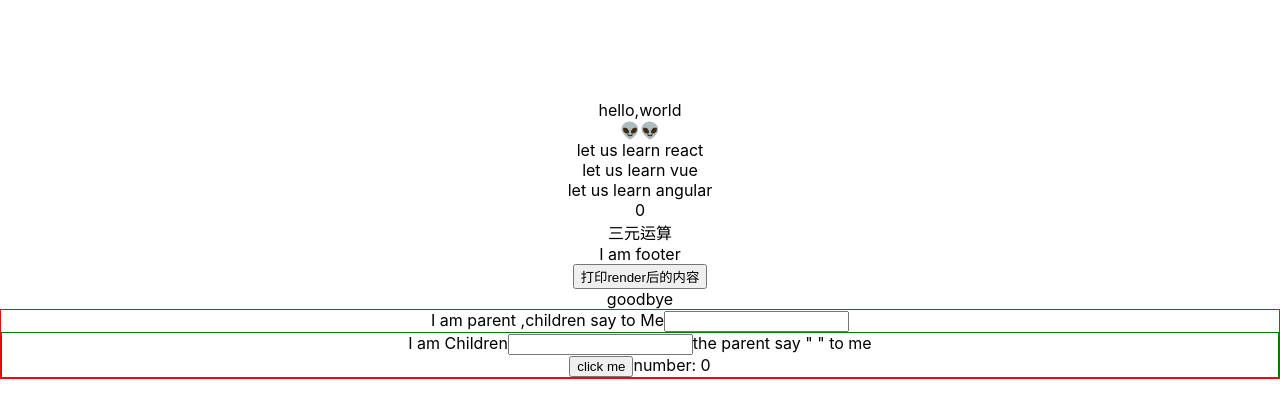
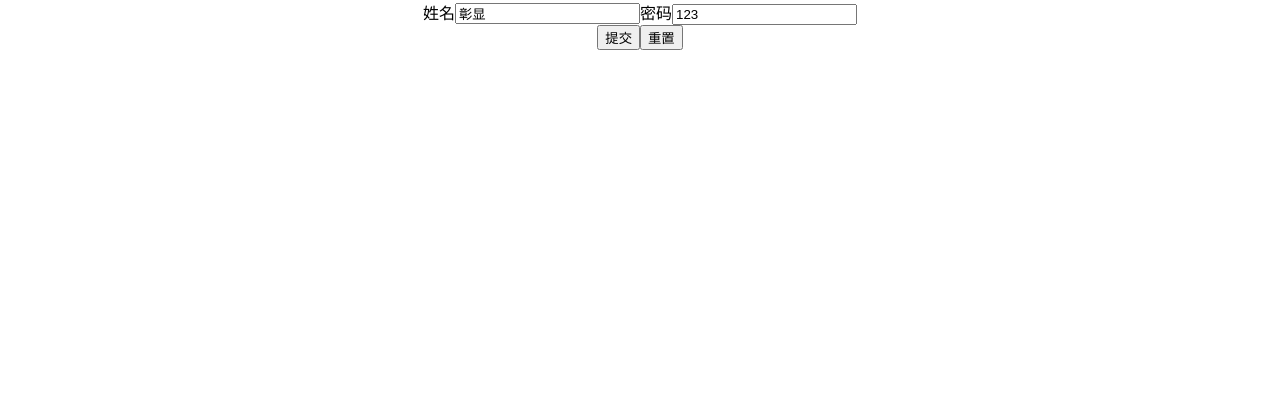
Before and after one commit to cloudXA/react-practice, a React app: page / in a window 1280 px wide. Shown: the top 418 px of the page. Built offline with nearby package versions, Linux system fonts and the light colour scheme.

Commit message:
实现Form FormItem Inputt ---props

```diff
--- a/src/App.js
+++ b/src/App.js
@@ -1,13 +1,15 @@
 import logo from './logo.svg';
 import JsxPractice from './jsx/JsxPractice';
-import Communicate from './communicate/parent.jsx'
+import Communicate from './communicate/parent.jsx';
+import FormContainer from './form-item/index';
 import './App.css';
 
 function App() {
   return (
     <div className="App">
-      <JsxPractice />
-      <Communicate />
+      {/* <JsxPractice />
+      <Communicate /> */}
+      <FormContainer />
     </div>
   );
 }
--- /dev/null
+++ b/src/form-item/Form.jsx
@@ -0,0 +1,88 @@
+import React, { Children, Component } from 'react';
+
+export default class Form extends Component {
+    constructor(props) {
+        super(props);
+        this.state = {
+            formData: {
+                name: '彰显',
+                password: '123'
+            }
+        }
+
+        this.submitForm = this.submitForm.bind(this);
+        this.setValue = this.setValue.bind(this)
+
+    }
+    /**
+     * 用于提交表单数据
+     * @param {*} cb
+     */
+    submitForm(cb) {
+        cb({ ...this.state.formData })
+    }
+    /**
+     * 设置表单数据层
+     */
+    setValue(name, value) {
+        this.setState({
+            formData: {
+                ...this.state.formData,
+                [name]: value
+            }
+        })
+
+    }
+
+    /**
+     * 重置表单数据
+     */
+    resetForm() {
+
+        Object.keys(this.state.formData).forEach((key, index) => {
+            this.state.formData[key] = ''
+        })
+
+        this.setState({
+            ...this.state.formData
+        })
+
+    }
+
+    render() {
+        const renderChildren = [];
+        const { children } = this.props;
+        React.Children.forEach(children, (child) => {
+            // child指的是formItem
+            const { name } = child.props;
+            const Children = React.cloneElement(child, {
+                key: name,
+                name,
+                value: this.state.formData?.[name] || '',
+                handleChange: this.setValue
+            }, child.props.children)
+
+            renderChildren.push(Children);
+
+        })
+        return renderChildren;
+    }
+}
+
+/**
+ *  在Form组件内部维护了一套state状态
+ *      1. 声明state状态
+ *      2. setState改变state状态
+ *      3. state数据流自顶向下流动, Form ---> FormItem  ---> Input ----> input（h5）value
+ *  实例有一些方法：
+ *      1. submitForm --- 接受一个callback，将state状态回传给调用者
+ *      2. setValue ---- 用于改变state状态值
+ *      3. resetForm  ---- 用于重置state状态值
+ *  解决组件嵌套问题：
+ *      1. props.children作为嵌套的组件和元素集合
+ *      2. React.Children.forEach()可以作为批量处理组件，添加属性值等等
+ *          2.1. 添加属性有state基于formItem属性名对应的值
+ *          2.1. 添加方法名，用于内部向外改变state状态
+ *
+ *
+ */
--- /dev/null
+++ b/src/form-item/FormItem.jsx
@@ -0,0 +1,33 @@
+import React, { Component } from 'react';
+
+export default class FormItem extends Component {
+
+
+    render() {
+        const renderChildren = [];
+        const { children, handleChange, name, value } = this.props;
+        console.log('value', value);
+
+        const onChange = (value) => {
+            handleChange(name, value);
+        }
+
+        React.Children.forEach(children, (child) => {
+            const { name } = child.props;
+            const Children = React.cloneElement(child, {
+                key: name,
+                onChange,
+                value: value
+            }, child.props.children)
+
+            renderChildren.push(Children);
+        })
+        return renderChildren;
+    }
+}
+
+/**
+ *  FormItem 获取到由Form组件在其标签传递的属性和方法，做进一步的向下传递
+ *  1. onChange包裹handleChange
+ *  2. value用于在input的value值
+ */
--- /dev/null
+++ b/src/form-item/Input.jsx
@@ -0,0 +1,16 @@
+import React from 'react';
+
+const Input = ({ onChange, value }) => {
+    return <input
+                type="text"
+                onChange={ (e) => onChange && onChange(e.target.value)}
+                value={value}
+            />
+};
+
+export default Input;
+
+/**
+ * input获取传递的value做响应式处理
+ * onChange作为改变本地值，触发最外层的state状态管理
+ */
--- /dev/null
+++ b/src/form-item/index.jsx
@@ -0,0 +1,48 @@
+import React, { useRef, useEffect, createRef } from 'react';
+import Form from './Form';
+import FormItem from './FormItem';
+import Input from './Input';
+
+const Index = () => {
+    const formRef = useRef(null);
+
+    const submit = () => {
+        formRef.current.submitForm((formValue) => {
+            console.log(formValue)
+        })
+    }
+
+    const reset = () => {
+        formRef.current.resetForm();
+    }
+
+    return (
+        <div  className='container'>
+            <Form ref={formRef}  className='form'>
+                <FormItem label='姓名' name='name'>
+                    <label htmlFor="" name='label'>姓名</label>
+                    <Input type="text" name='input' />
+                </FormItem>
+                <FormItem label='密码' name='password'>
+                    <label htmlFor="" name='label'>密码</label>
+                    <Input type="text" name='input' />
+                </FormItem>
+            </Form>
+            <div className="btns">
+                <button className='searchBtn' onClick={submit}>提交</button>
+                <button className='cancelBtn' onClick={reset}>重置</button>
+            </div>
+        </div>
+    )
+}
+
+export default Index
+
+/**
+ * index.js场景下使用Form ---> FormItem  ---> Input
+ *
+ * 使用Form表单的情景
+ * 1. 通过ref获取Form组件实例（class）
+ * 2.
+ *
+ */
```
